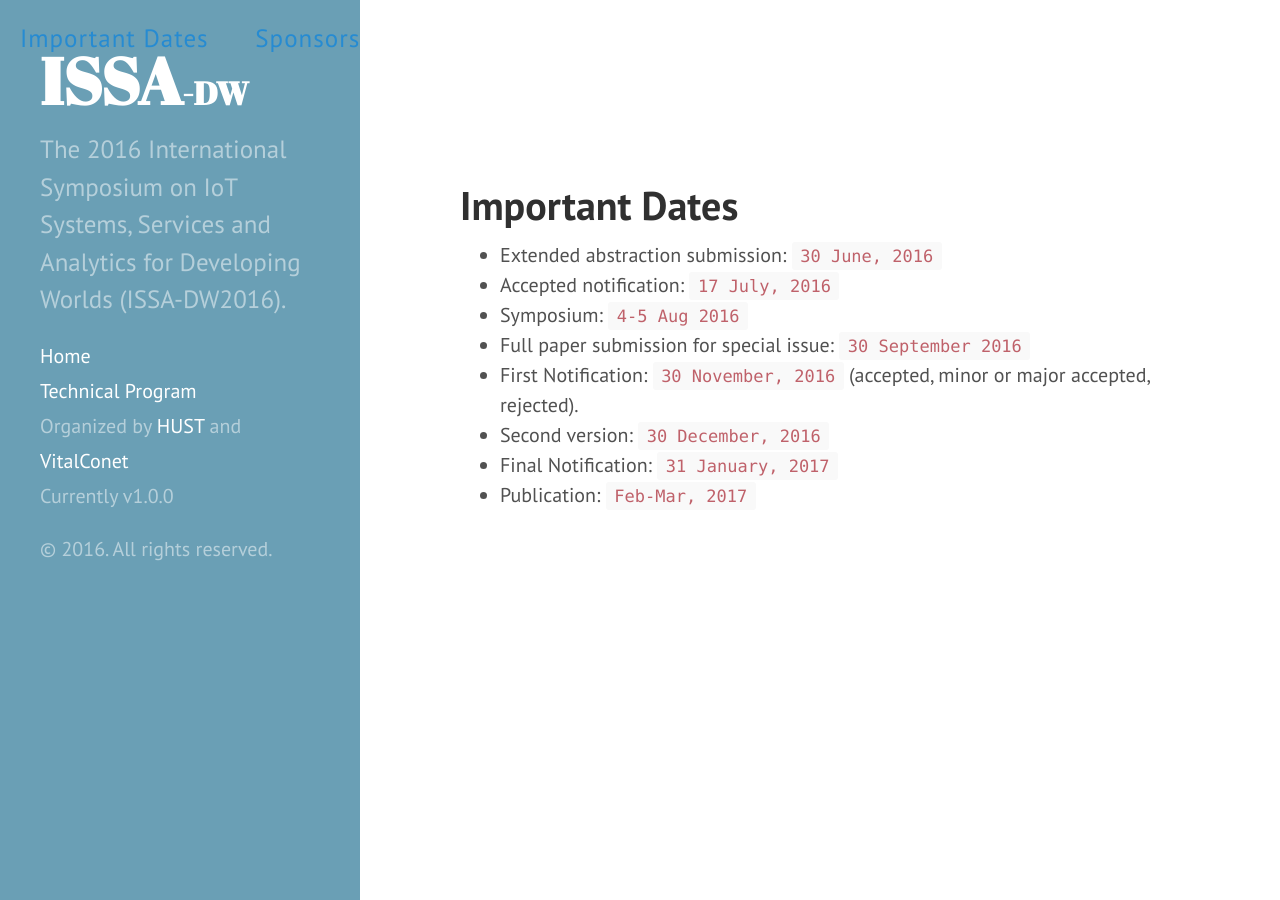
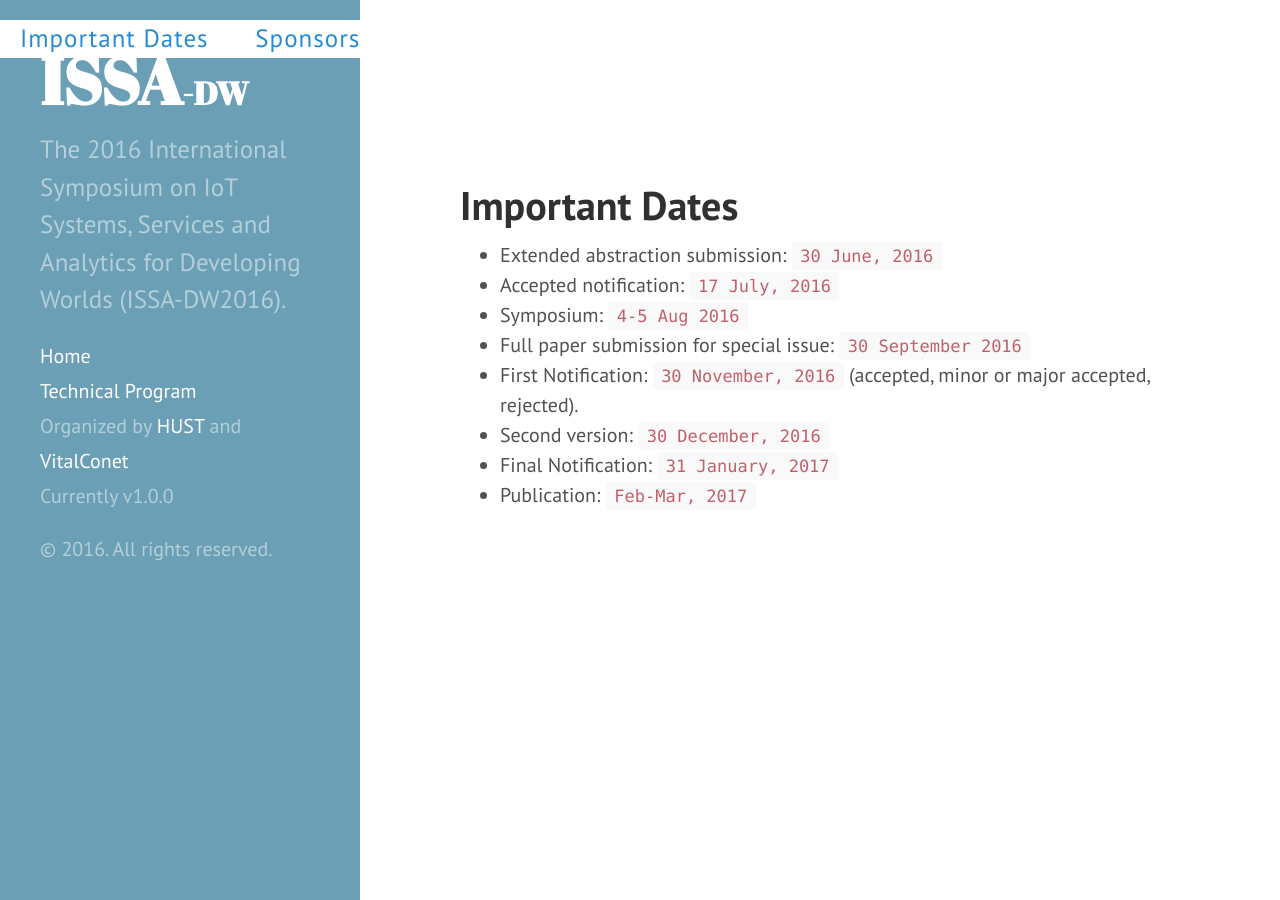
Before and after one commit to issadw/issadw.github.io, a Jekyll site: the page built from important_dates.md, in a window 1280 px wide. Built offline with Jekyll 4.4.1, drawn with Linux system fonts in a browser that asks for light colours.

Commit message:
Customize Top panel

```diff
--- a/public/css/hyde.css
+++ b/public/css/hyde.css
@@ -261,7 +261,7 @@ a.sidebar-nav-item:focus {
   margin-right: 40px; // @TODO: Vertically middle align
   margin-left: 40px;
   font-size: 25px;
-  /*background-color: #dbdbdb;*/
+  background-color: #ffffff;
 
   @include mobile {
     float: none;
```
